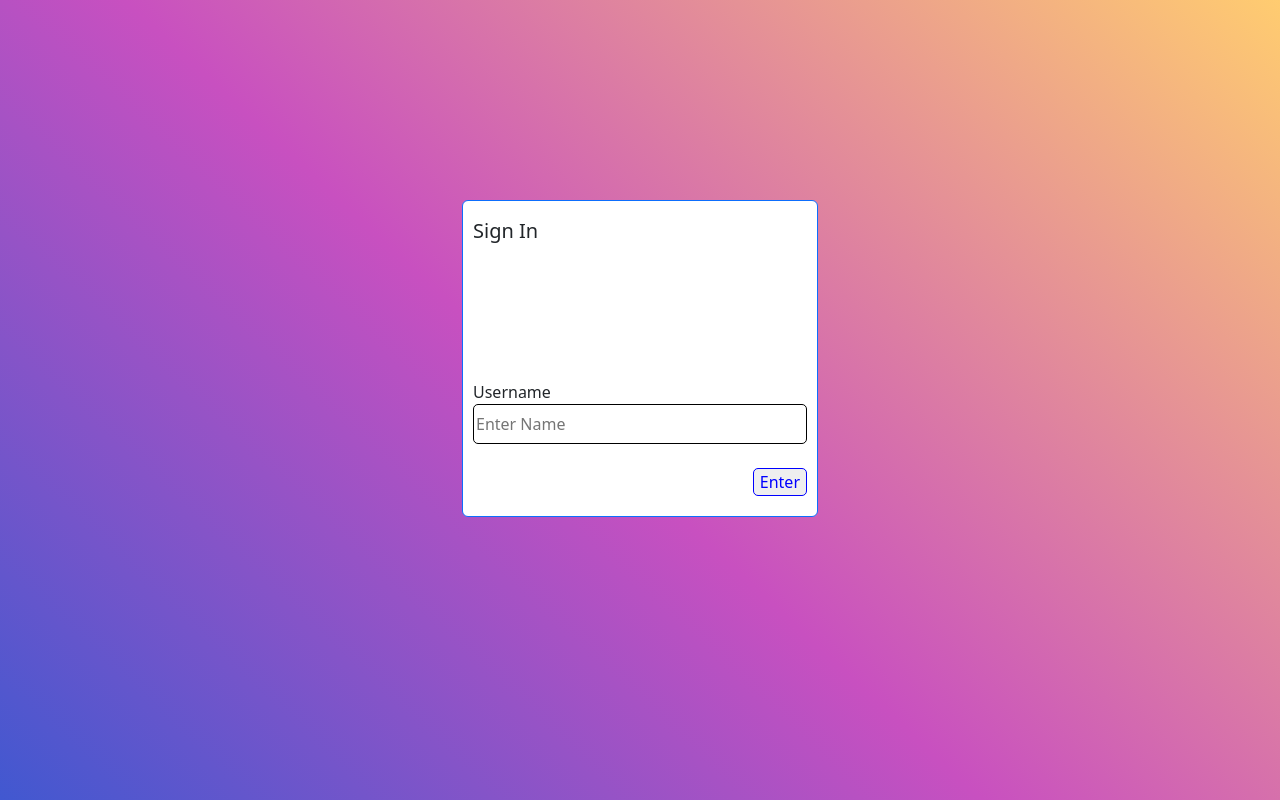
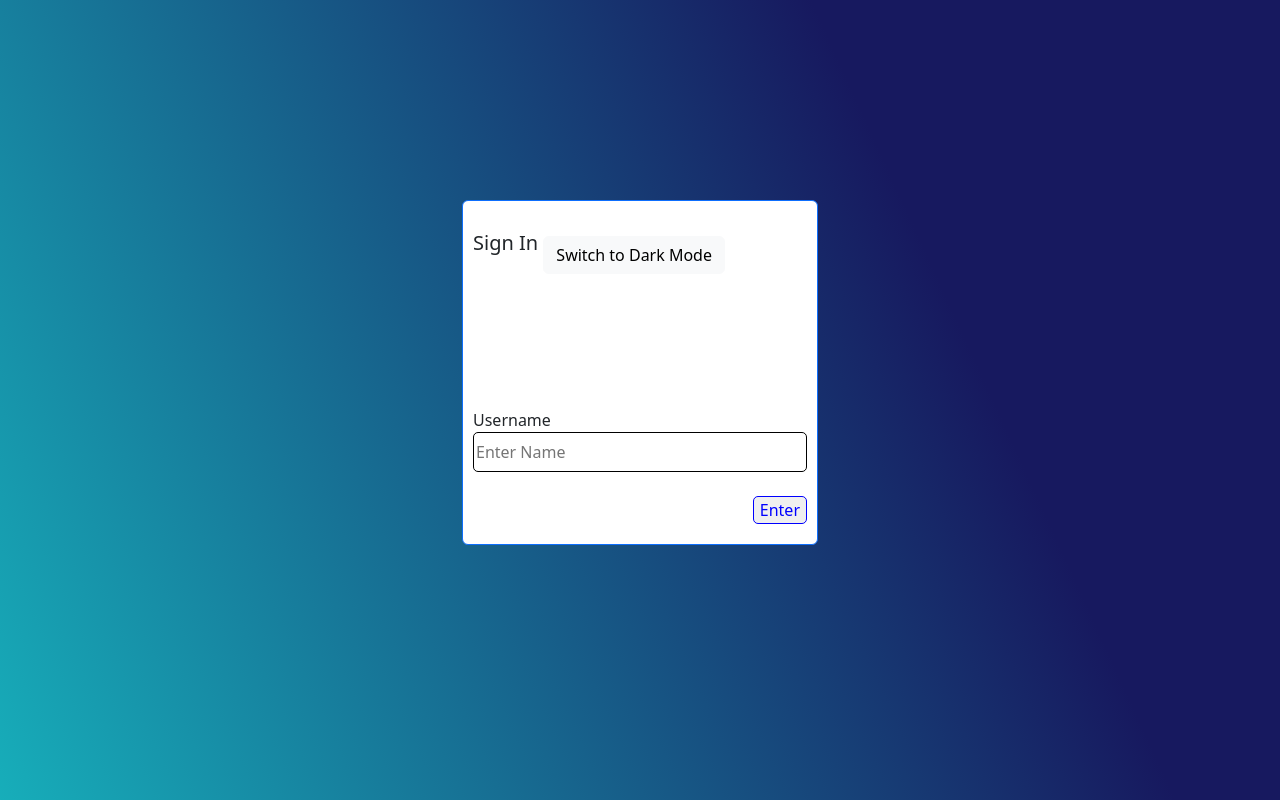
Before and after one commit to RichelleT/Contacts-List-In-React, a React (Create React App) app in the folder practical-fe/: page / in a window 1280 px wide. Built offline with nearby package versions, Linux system fonts and the light colour scheme.

Commit message:
landing page dark/light mode adjusted

```diff
--- a/practical-fe/src/components/landing/Landing.js
+++ b/practical-fe/src/components/landing/Landing.js
@@ -2,9 +2,14 @@ import React from "react";
 import { useNavigate } from "react-router-dom";
 // import styles & components
 import "../../styles/landing.css";
+import { ThemeContext } from "../common/theme/ThemeContext";
+import ThemeToggler from "../common/theme/ThemeToggler";
 
 function Landing() {
   let navigate = useNavigate();
+
+  const theme = React.useContext(ThemeContext);
+  const darkMode = theme.state.darkMode;
 
   const [username, setName] = React.useState();
   const [error, setError] = React.useState(false);
@@ -60,13 +65,15 @@ function Landing() {
   };
 
   return (
-    <div className="custBg">
+    <div className={`${darkMode ? "custBg" : "custBgDark"}`}>
       <div className="container pt-auto custMt noBg noBorder">
         <div className="row d-flex">
           <div className="col-4"></div>
           <div className="col-4">
             <div className="card border-primary">
-              <div className="custTitle">Sign In</div>
+              <div className="custTitle">
+                Sign In <ThemeToggler />
+              </div>
               <div className="contBody">
                 <form onSubmit={handleSubmit}>
                   <label>Username</label>
--- a/practical-fe/src/styles/landing.css
+++ b/practical-fe/src/styles/landing.css
@@ -95,10 +95,18 @@ img {
   position: fixed;
 }
 
+.custBgDark {
+  background-image: linear-gradient(
+    65.5deg,
+    rgba(23, 205, 205, 1) -15.1%,
+    rgba(23, 25, 95, 1) 71.5%
+  );
+  background-repeat: no-repeat;
+  height: 100%;
+  width: 100%;
+  position: fixed;
+}
+
 .noBg {
   background: none;
 }
-
-.spanSpaceLanding {
-  padding-bottom: 30px;
-}
```
